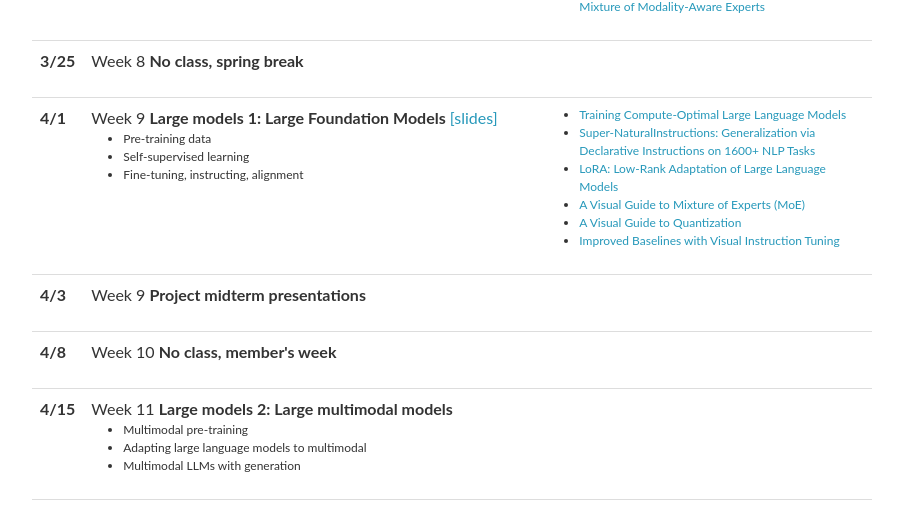
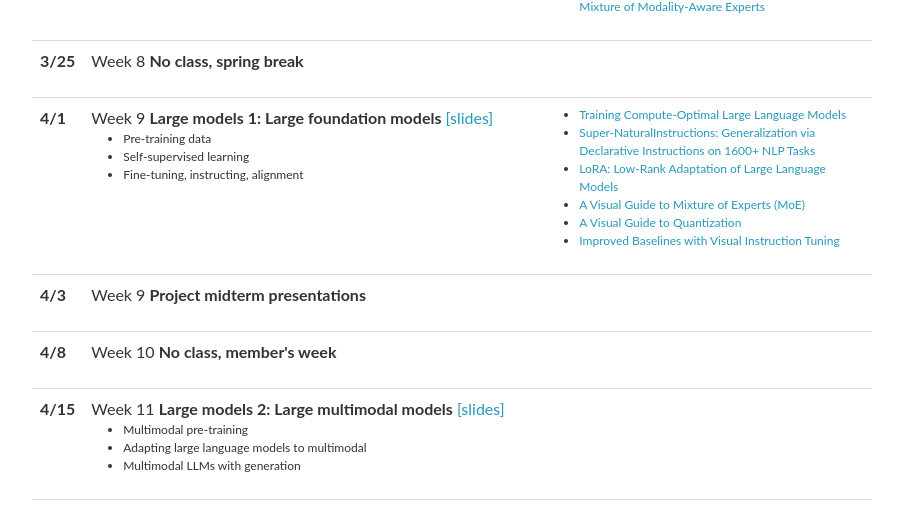
Before and after one commit to MIT-MI/how2ai-course, a Jekyll site: the page built from spring2025/_pages/schedule.md, in a window 1280 px wide and 900 px high, scrolled down 2203 px. Shown: the part 152-658 px from the top of the window, without its empty margins (188-1091 px from the left). Built offline with Jekyll 4.4.1, drawn with Linux system fonts in a browser that asks for light colours; nearby versions of some CDN libraries; comment, search, counter and statistics services are not loaded.

Commit message:
Update lectures_2025.yml

```diff
--- a/_data/lectures_2025.yml
+++ b/_data/lectures_2025.yml
@@ -182,7 +182,7 @@
 
 - date: 4/1
   title: >
-    Week 9 <strong>Large models 1: Large Foundation Models</strong> <a href="lec7 - large models.pdf">[slides]</a>
+    Week 9 <strong>Large models 1: Large foundation models</strong> <a href="lec7 - large models.pdf">[slides]</a>
   slides:
   topics:
    - Pre-training data <br/>
@@ -212,7 +212,7 @@
 
 - date: 4/15
   title: >
-    Week 11 <strong>Large models 2: Large multimodal models</strong>
+    Week 11 <strong>Large models 2: Large multimodal models</strong> <a href="lec8 - large multimodal models.pdf">[slides]</a>
   slides:
   topics:
     - Multimodal pre-training <br/>
```
